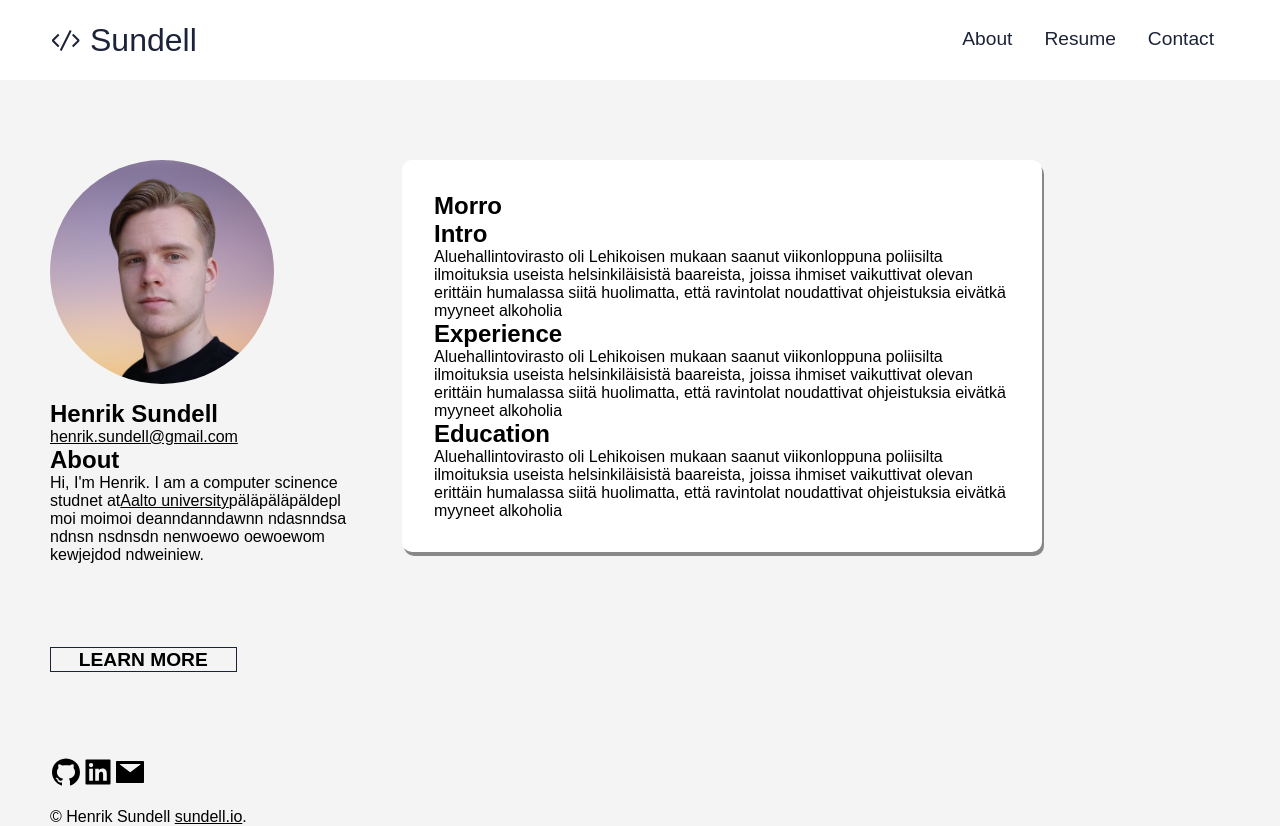
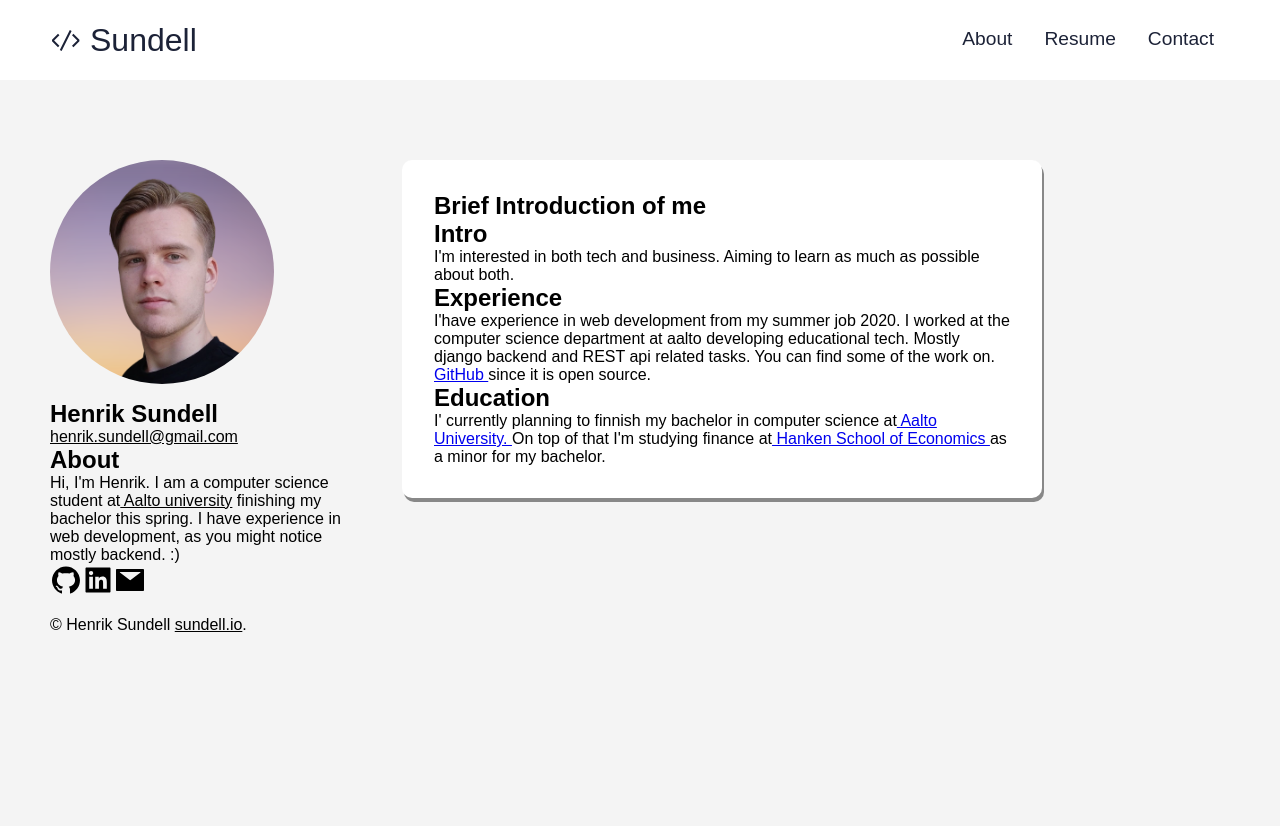
Before and after one commit to HenrikSundell/website, a React (Create React App) app: page / in a window 1280 px wide. After the commit the page ends 800 px from the top, so only its background shows below. Built offline with nearby package versions, Linux system fonts and the light colour scheme.

Commit message:
Add real text instead of placeholders

```diff
--- a/src/components/AboutSection.js
+++ b/src/components/AboutSection.js
@@ -15,27 +15,28 @@ function AboutSection({
 }) {
   return (
     <section className="about-box">
-      <h2 className="title">Morro</h2>
+      <h2 className="title">Brief Introduction of me</h2>
       <h1 className="subtitle">Intro</h1>
       <p>
-        Aluehallintovirasto oli Lehikoisen mukaan saanut viikonloppuna
-        poliisilta ilmoituksia useista helsinkiläisistä baareista, joissa
-        ihmiset vaikuttivat olevan erittäin humalassa siitä huolimatta, että
-        ravintolat noudattivat ohjeistuksia eivätkä myyneet alkoholia
+        I'm interested in both tech and business. Aiming to learn as much as
+        possible about both.
       </p>
       <h1 className="subtitle">Experience</h1>
       <p>
-        Aluehallintovirasto oli Lehikoisen mukaan saanut viikonloppuna
-        poliisilta ilmoituksia useista helsinkiläisistä baareista, joissa
-        ihmiset vaikuttivat olevan erittäin humalassa siitä huolimatta, että
-        ravintolat noudattivat ohjeistuksia eivätkä myyneet alkoholia
+        I'have experience in web development from my summer job 2020. I worked
+        at the computer science department at aalto developing educational tech.
+        Mostly django backend and REST api related tasks. You can find some of
+        the work on.
+        <a href="https://github.com/apluslms/a-plus"> GitHub </a>since it is
+        open source.
       </p>
       <h1 className="subtitle">Education</h1>
       <p>
-        Aluehallintovirasto oli Lehikoisen mukaan saanut viikonloppuna
-        poliisilta ilmoituksia useista helsinkiläisistä baareista, joissa
-        ihmiset vaikuttivat olevan erittäin humalassa siitä huolimatta, että
-        ravintolat noudattivat ohjeistuksia eivätkä myyneet alkoholia
+        I' currently planning to finnish my bachelor in computer science at
+        <a href="https://aalto.fi/en"> Aalto University. </a> On top of that I'm
+        studying finance at
+        <a href="https://www.hanken.fi/en"> Hanken School of Economics </a> as a
+        minor for my bachelor.
       </p>
     </section>
   );
--- a/src/components/InfoBlock.js
+++ b/src/components/InfoBlock.js
@@ -34,16 +34,11 @@ function InfoSection({
         <section className="side_bar_bio">
           <h2 className="bioHeading">About</h2>
           <p>
-            Hi, I&apos;m Henrik. I am a computer scinence studnet at
-            <a href="https://aalto.fi/">Aalto university</a>
-            päläpäläpäldepl moi moimoi deanndanndawnn ndasnndsa ndnsn nsdnsdn
-            nenwoewo oewoewom kewjejdod ndweiniew.
+            Hi, I&apos;m Henrik. I am a computer science student at
+            <a href="https://aalto.fi/"> Aalto university</a> finishing my
+            bachelor this spring. I have experience in web development, as you
+            might notice mostly backend. :)
           </p>
-          <ul className="actions">
-            <Link to="/resume" className="button">
-              Learn More
-            </Link>
-          </ul>
         </section>
 
         <section id="footer">
```
